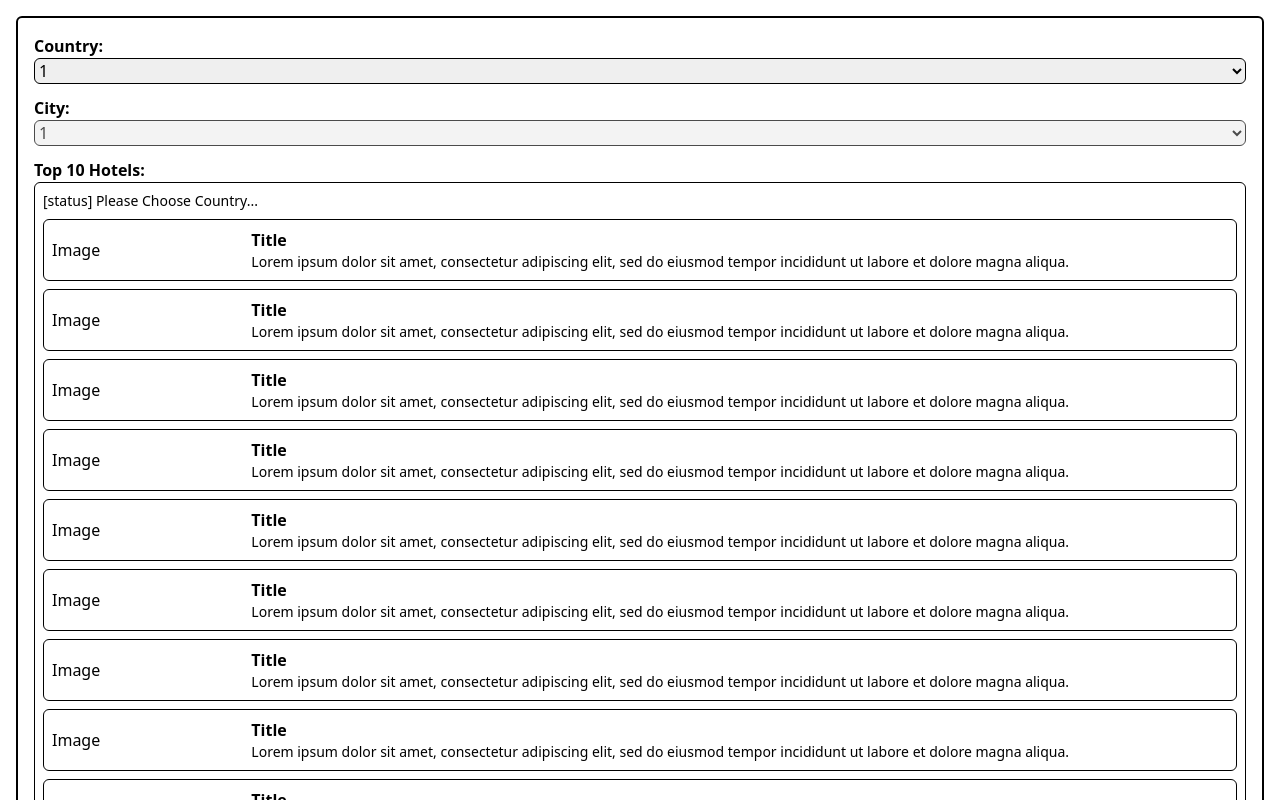
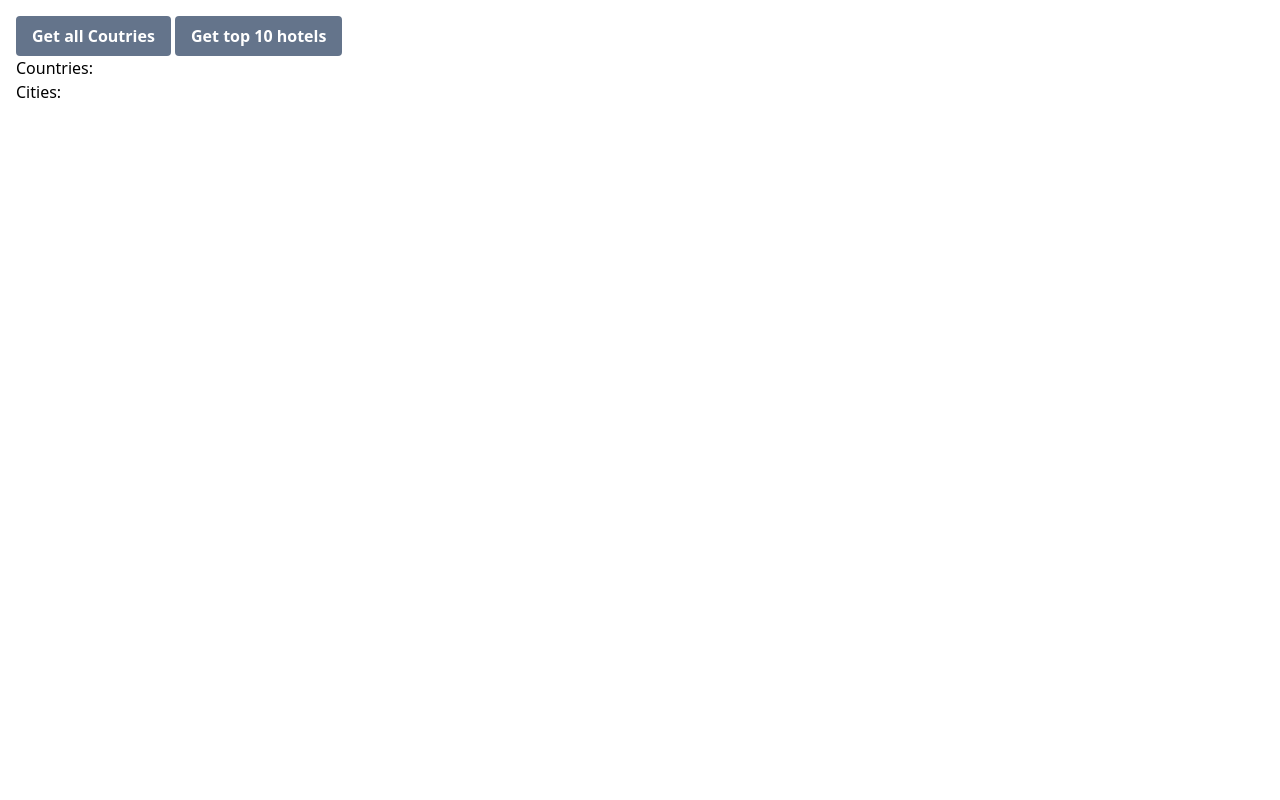
Before and after one commit to isaganiesteron/destination-search, a Next.js app: page /test-interface in a window 1280 px wide. Shown: the top 800 px of the page. Built offline with nearby package versions, Linux system fonts and the light colour scheme.

Commit message:
swapped test interface with previous page, country dropdown is now loading

```diff
--- a/app/page.tsx
+++ b/app/page.tsx
@@ -1,13 +1,9 @@
 "use client"
-import React, { useState } from "react"
+import React, { useEffect, useState } from "react"
+import ResultItem from "@/components/ResultItem"
 
-const Home = () => {
+const page = () => {
 	const [allCountries, setallCountries] = useState<any[]>([])
-	const [allCities, setallCities] = useState<any[]>([])
-	const [currentCountry, setcurrentCountry] = useState<string>("")
-	const [currentCities, setCurrentCities] = useState<any[]>([])
-
-	// const allCities = await apiCall("string")
 
 	const getAllCountriesHandler = async () => {
 		console.log("get all countries")
@@ -16,57 +12,74 @@ const Home = () => {
 		setallCountries(allCountries)
 	}
 
-	const getCurrentCityHandler = async (city: string) => {
-		console.log(`Click ${city}`)
-		const response = await fetch(`/api/cities/${city}`)
-		const allCities = await response.json()
-		console.log(allCities)
-		setallCities(allCities)
-	}
+	useEffect(() => {
+		// fetch all countries at first load
+		getAllCountriesHandler()
+	}, [])
 
-	// const getAllCitiesHandler = async () => {
-	// 	console.log("get all cities")
-	// 	// const allCountries = await apiCall("/common/locations/cities", {})
-	// 	// setallCities(setCurrentCity)
-	// }
+	// useEffect(() => {
+	// 	console.log(allCountries)
+	// }, [allCountries])
 
 	return (
-		<div className="container ">
-			<button className="bg-slate-500 hover:bg-blue-700 text-white font-bold py-2 px-4 rounded" onClick={getAllCountriesHandler}>
-				Get all Coutries
-			</button>{" "}
-			<button
-				className="bg-slate-500 hover:bg-blue-700 text-white font-bold py-2 px-4 rounded"
-				onClick={() => {
-					console.log("Click")
+		<main>
+			<div className="p-4 w-full border-2 border-black flex flex-col rounded-md gap-3">
+				<div>
+					<p className="font-bold text-md">Country:</p>
+					<select
+						className="border border-black rounded-md w-full"
+						name="countries"
+						id="countries"
+						disabled={allCountries.length < 1}
+						onChange={(e) => {
+							console.log(e.target.value + " selected")
 						}}
 					>
-				Get top 10 hotels
-			</button>
-			<div>
-				<h1>Countries:</h1>
-				{allCountries
+						{allCountries.length > 0
 							? allCountries.map((x) => {
 									return (
-								<div key={x.id}>
-									<button onClick={() => getCurrentCityHandler(x.id)} className="bg-slate-100 py-2 px-4 m-1 rounded">
+										<option key={x.id} value={x.id}>
 											{x.name["en-gb" as keyof typeof x.name]}
-									</button>
-								</div>
+										</option>
 									)
 							  })
-					: "Countries havent been fetched yet"}
+							: null}
+					</select>
 				</div>
+
 				<div>
-				<h1>Cities:</h1>
-				{allCities
-					? allCities.map((x) => {
-							return <div key={x.id}>{JSON.stringify(x)}</div>
-					  })
-					: "No city has been selected"}
+					<p className="font-bold text-md">City:</p>
+					<select className="border border-black rounded-md w-full " name="cities" id="cities" disabled>
+						<option value="1">1</option>
+						<option value="2">2</option>
+						<option value="3">3</option>
+						<option value="4">4</option>
+					</select>
+				</div>
+
+				<div>
+					<p className="font-bold text-md">Top 10 Hotels:</p>
+					<div className="border border-black rounded-md h-auto p-2 flex flex-col">
+						<p className="text-sm">[status] Please Choose Country... </p>
+						<ResultItem />
+						<ResultItem />
+						<ResultItem />
+						<ResultItem />
+						<ResultItem />
+						<ResultItem />
+						<ResultItem />
+						<ResultItem />
+						<ResultItem />
+						<ResultItem />
 					</div>
 				</div>
+
+				<div className="flex flex-row-reverse">
+					<button className="w-full border border-black rounded-md p-1 bg-red-400 hover:bg-slate-300 font-bold">Reset</button>
+				</div>
+			</div>
+		</main>
 	)
 }
 
-export default Home
+export default page
--- a/app/test-interface/page.tsx
+++ b/app/test-interface/page.tsx
@@ -1,53 +1,72 @@
-import React from "react"
-import ResultItem from "@/components/ResultItem"
+"use client"
+import React, { useState } from "react"
 
-const page = () => {
+const Home = () => {
+	const [allCountries, setallCountries] = useState<any[]>([])
+	const [allCities, setallCities] = useState<any[]>([])
+	const [currentCountry, setcurrentCountry] = useState<string>("")
+	const [currentCities, setCurrentCities] = useState<any[]>([])
+
+	// const allCities = await apiCall("string")
+
+	const getAllCountriesHandler = async () => {
+		console.log("get all countries")
+		const response = await fetch("/api/countries")
+		const allCountries = await response.json()
+		setallCountries(allCountries)
+	}
+
+	const getCurrentCityHandler = async (city: string) => {
+		console.log(`Click ${city}`)
+		const response = await fetch(`/api/cities/${city}`)
+		const allCities = await response.json()
+		console.log(allCities)
+		setallCities(allCities)
+	}
+
+	// const getAllCitiesHandler = async () => {
+	// 	console.log("get all cities")
+	// 	// const allCountries = await apiCall("/common/locations/cities", {})
+	// 	// setallCities(setCurrentCity)
+	// }
+
 	return (
-		<main>
-			<div className="p-4 w-full border-2 border-black flex flex-col rounded-md gap-3">
-				<div>
-					<p className="font-bold text-md">Country:</p>
-					<select className="border border-black rounded-md w-full" name="countries" id="countries">
-						<option value="1">1</option>
-						<option value="2">2</option>
-						<option value="3">3</option>
-						<option value="4">4</option>
-					</select>
-				</div>
-
-				<div>
-					<p className="font-bold text-md">City:</p>
-					<select className="border border-black rounded-md w-full " name="cities" id="cities" disabled>
-						<option value="1">1</option>
-						<option value="2">2</option>
-						<option value="3">3</option>
-						<option value="4">4</option>
-					</select>
-				</div>
-
-				<div>
-					<p className="font-bold text-md">Top 10 Hotels:</p>
-					<div className="border border-black rounded-md h-auto p-2 flex flex-col">
-						<p className="text-sm">[status] Please Choose Country... </p>
-						<ResultItem />
-						<ResultItem />
-						<ResultItem />
-						<ResultItem />
-						<ResultItem />
-						<ResultItem />
-						<ResultItem />
-						<ResultItem />
-						<ResultItem />
-						<ResultItem />
-					</div>
-				</div>
-
-				<div className="flex flex-row-reverse">
-					<button className="w-full border border-black rounded-md p-1 bg-red-400 hover:bg-slate-300 font-bold">Reset</button>
-				</div>
+		<div className="container ">
+			<button className="bg-slate-500 hover:bg-blue-700 text-white font-bold py-2 px-4 rounded" onClick={getAllCountriesHandler}>
+				Get all Coutries
+			</button>{" "}
+			<button
+				className="bg-slate-500 hover:bg-blue-700 text-white font-bold py-2 px-4 rounded"
+				onClick={() => {
+					console.log("Click")
+				}}
+			>
+				Get top 10 hotels
+			</button>
+			<div>
+				<h1>Countries:</h1>
+				{allCountries
+					? allCountries.map((x) => {
+							return (
+								<div key={x.id}>
+									<button onClick={() => getCurrentCityHandler(x.id)} className="bg-slate-100 py-2 px-4 m-1 rounded">
+										{x.name["en-gb" as keyof typeof x.name]}
+									</button>
+								</div>
+							)
+					  })
+					: "Countries havent been fetched yet"}
 			</div>
-		</main>
+			<div>
+				<h1>Cities:</h1>
+				{allCities
+					? allCities.map((x) => {
+							return <div key={x.id}>{JSON.stringify(x)}</div>
+					  })
+					: "No city has been selected"}
+			</div>
+		</div>
 	)
 }
 
-export default page
+export default Home
```
Lines whose indentation alone changed are shown as unchanged.
